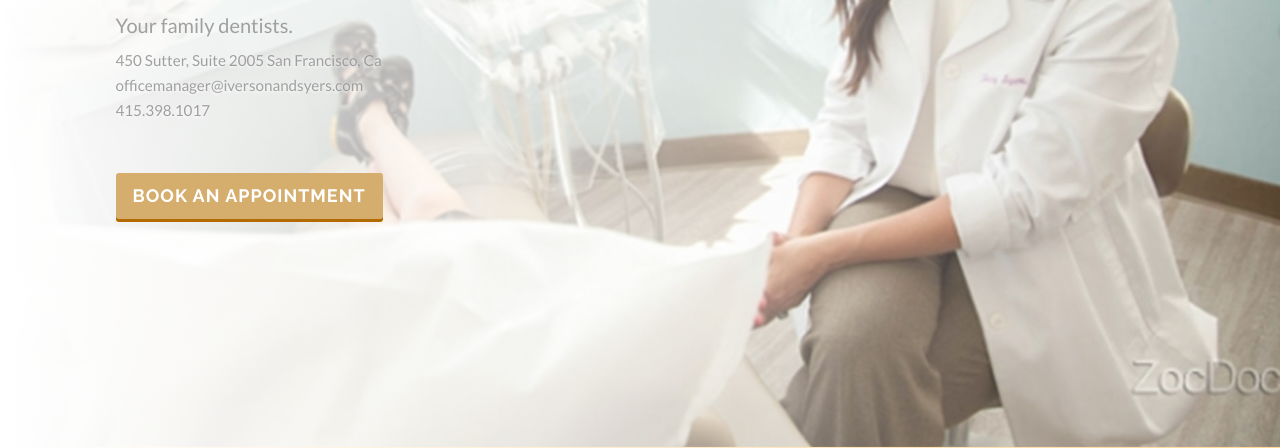
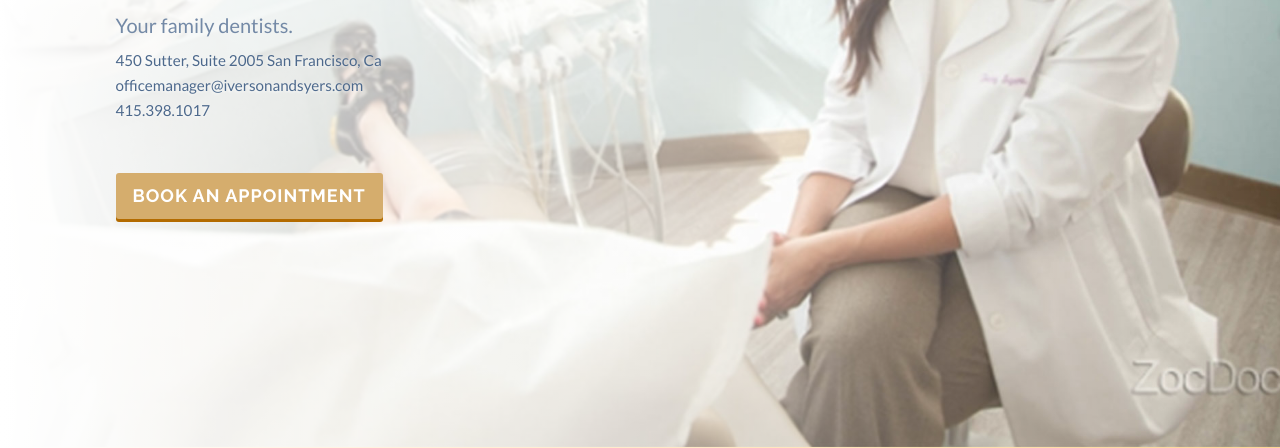
Before and after one commit to Jackrabbitrocks/i-s, a plain HTML site: page index.html in a window 1280 px wide. Shown: the part 284-732 px from the top of the page. Drawn offline with Linux system fonts and the light colour scheme; some packages are replaced by stand-ins of ours; a web font is replaced by a local one.

Commit message:
updated hero text color

```diff
--- a/assets/css/main.css
+++ b/assets/css/main.css
@@ -99,6 +99,10 @@ body {
 /*---------------------------------------------------------------------*/
 .text-grey {
   color: #7389A6 ;
+}
+
+.text-blue {
+  color: #4D698C;
 }
 
 .colored-text {
--- a/index.html
+++ b/index.html
@@ -66,10 +66,10 @@
                                     <img src="assets/images/logo-hero.png" class="img-responsive" alt="">
                                 </div>
 
-                                <p>Your family dentists.</p>
-                                <p class="small">450 Sutter, Suite 2005 San Francisco, Ca</p>
-                                <p class="small">officemanager@iversonandsyers.com</p>
-                                <p class="small">415.398.1017</p>
+                                <p class="text-grey">Your family dentists.</p>
+                                <p class="small text-blue">450 Sutter, Suite 2005 San Francisco, Ca</p>
+                                <p class="small text-blue">officemanager@iversonandsyers.com</p>
+                                <p class="small text-blue">415.398.1017</p>
 
                                 <div class="page-scroll">
                                     <a href="#profile" class="btn btn-lg btn-custom">
@@ -884,7 +884,7 @@
         </footer>
         <!-- //FOOTER END -->
         <div id="jpreContent">
-            <img src="assets/images/logo-hero.png" style="position:absolute; top:-55%; left:10%;" height="119" width="336" alt="">
+            <img src="assets/images/logo-hero.png" style="position:absolute; top:-55%;" height="119" width="336" alt="">
         </div>
 
         <!-- Plugins JS -->
```
